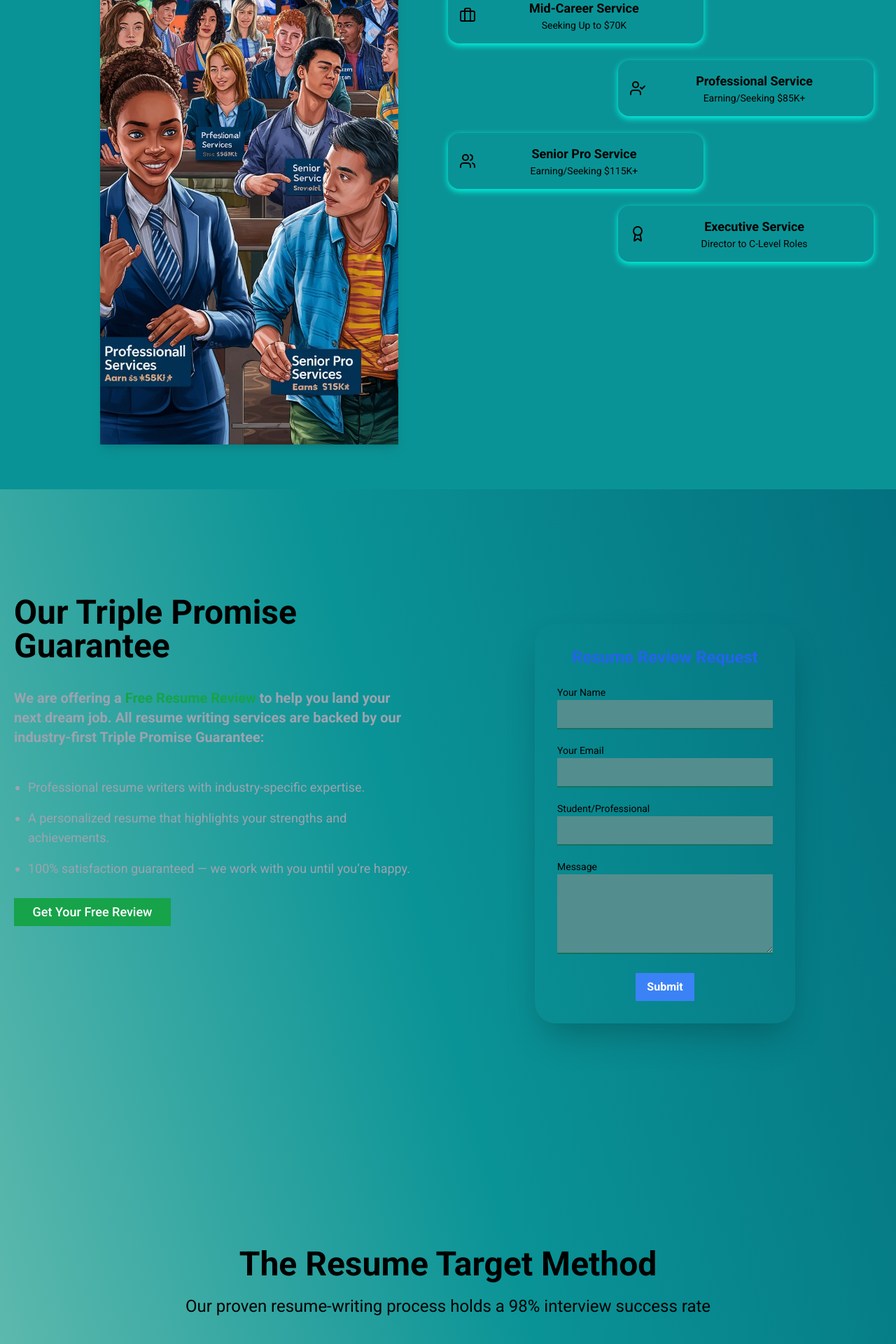
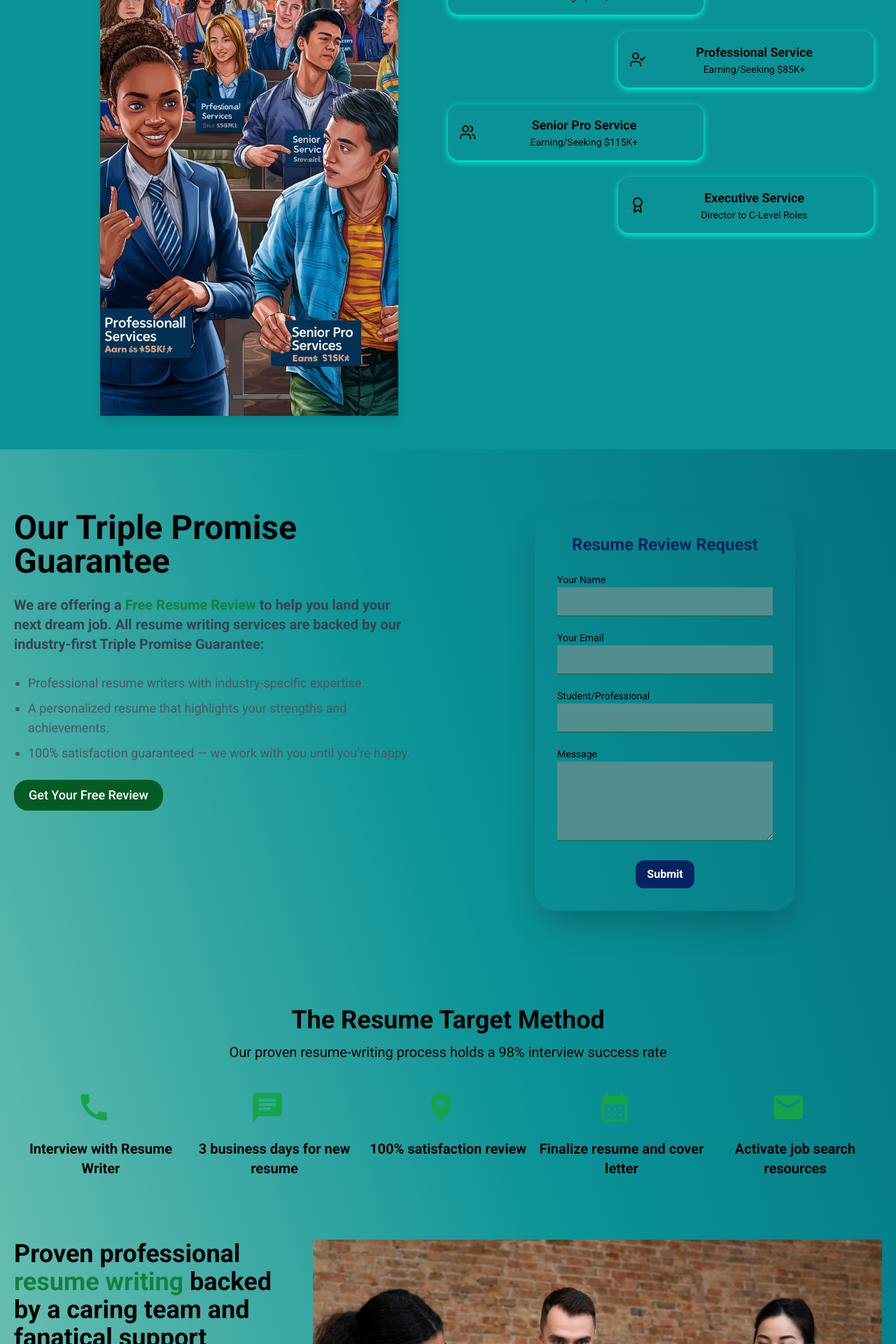
Before and after one commit to Dubeysumeet/mappleResume, a React (Vite) app: page / in a window 1280 px wide. Shown: the part 880-2800 px from the top of the page at 70% size. Built offline with nearby package versions, Linux system fonts and the light colour scheme.

Commit message:
Style update

```diff
--- a/src/App.css
+++ b/src/App.css
@@ -66,3 +66,21 @@
     border: none;
     border-bottom: 2px solid #137260 !important;
   }
+
+  .primary-btn{
+    width: fit-content;
+    padding: 22px 21px !important;
+    border-radius: 20px !important;
+    color: white !important;
+    background-color: rgb(4, 91,36) !important;
+  }
+
+  .secondary-color{
+    color: rgb(6, 34 ,97) !important;
+  }
+  .secondary-btn{
+    background-color: rgb(6, 34 ,97) !important;
+  }
+  .cursuive-family{
+    font-family: cursive !important;
+  }
--- a/src/App.jsx
+++ b/src/App.jsx
@@ -41,9 +41,6 @@
           </main>
           <Footer />
         </div>
-        {/* <Routes>
-        <Route path="/" element={<Redesign />} />
-        </Routes> */}
       </Router>
     </div>
   );
--- a/src/components/components-templates/homesection1.jsx
+++ b/src/components/components-templates/homesection1.jsx
@@ -6,10 +6,10 @@
 
 const HomeSection1 = () => {
   return (
-    <div className="px-5 py-32">
-    <h2 className="text-center text-5xl font-bold text-black">The Resume Target Method</h2>
-    <h4 className="text-center text-2xl pt-5 text-black">Our proven resume-writing process holds a 98% interview success rate</h4>
-    <div className="flex flex-wrap justify-between mt-20">
+    <div className="px-5 py-12">
+    <h2 className="text-center text-4xl font-bold text-black">The Resume Target Method</h2>
+    <h4 className="text-center text-xl pt-3 text-black">Our proven resume-writing process holds a 98% interview success rate</h4>
+    <div className="flex flex-wrap justify-between mt-10">
         <a href="" className="text-center w-1/5">
         <span><CallIcon className="text-green-600 mr-5 mb-5 hover:text-green-950" style={{ width: '50px', height: '50px' }}  /></span>
             <h3 className="text-xl font-semibold text-black">Interview with
--- a/src/components/components-templates/hometestimonial.jsx
+++ b/src/components/components-templates/hometestimonial.jsx
@@ -49,7 +49,7 @@
   };
 
   return (
-    <div className="px-5 py-32 flex justify-center items-center">
+    <div className="px-5 py-12 flex justify-center items-center">
       <div className="w-full max-w-4xl flex items-center justify-between relative gap-12">
         <button
           onClick={handlePrevClick}
@@ -63,9 +63,9 @@
           onMouseEnter={() => setIsHovered(true)}
           onMouseLeave={() => setIsHovered(false)}
         >
-          <div className=" p-5 rounded-lg shadow-lg bg-white w-full flex items-center flex-col">
+          <div className=" p-5 shadow-lg tag-card rounded-3xl w-full flex items-center flex-col">
 
-            <p className="text-black text-3xl font-bold text-center p-6 font-serif mb-4">{testimonials[current].text}</p>
+            <p className="text-black text-3xl text-center p-6 cursuive-family mb-4">{testimonials[current].text}</p>
             <div className="flex items-center pb-5">
               {testimonials[current].image ? (
                 <img
--- a/src/pages/emailForm.jsx
+++ b/src/pages/emailForm.jsx
@@ -62,11 +62,11 @@
   };
 
   return (
-    <div className="flex justify-center items-center h-full py-10">
+    <div className="flex justify-center items-center h-full">
       <div className=" emailform p-8 shadow-2xl w-3/5 transition-transform transform hover:scale-105 duration-300">
         {!submitted ? (
           <>
-            <h2 className="text-2xl font-extrabold text-center mb-6 text-blue-600 animate-fadeIn">Resume Review Request</h2>
+            <h2 className="text-2xl font-extrabold text-center mb-6 secondary-color animate-fadeIn">Resume Review Request</h2>
             <form onSubmit={handleSubmit} className="space-y-5">
               <div className="mb-4">
                 <label className="block label-sty">Your Name</label>
@@ -114,8 +114,8 @@
               </div>
               <button
                 type="submit"
-                className={`py-2 px-4 mx-auto rounded-lg text-white font-bold flex items-center justify-center ${
-                  loading ? 'bg-gray-400 cursor-not-allowed' : 'bg-blue-500 hover:bg-blue-600'
+                className={`py-2 px-4 mx-auto rounded-xl text-white font-bold flex items-center justify-center ${
+                  loading ? 'bg-gray-400 cursor-not-allowed' : 'secondary-btn hover:bg-blue-600'
                 } transition-transform transform hover:scale-105 focus:outline-none`}
                 disabled={loading}
               >
--- a/src/pages/home.jsx
+++ b/src/pages/home.jsx
@@ -22,10 +22,10 @@
         {/* Left Side - Text Section */}
         <div className="flex flex-col">
         <h1 className="text-5xl font-bold text-black typing-animation mb-3">
-        Get the resume that gets you hired
+        Get the resume that gets you hired .
                 </h1>
           <Button
-            className="mt-5 w-56 text-lg px-6 bg-green-600 hover:bg-green-700 text-black rounded-md"
+            className="mt-5 primary-btn text-lg"
             onClick={handleFreeResumeReview}
           >
             Check Our Prices
@@ -42,10 +42,10 @@
         </div>
       </div>
          {/* Zig-Zag Category Section */}
-       <div className="py-16 secondary-bg">
+       <div className="py-12 secondary-bg">
         <div className="container mx-auto text-center mb-8">
-          <h2 className="text-3xl font-bold mb-4">Choose Your Level</h2>
-          <p className="text-gray-600">
+          <h2 className="text-3xl font-bold mb-2">Choose Your Level</h2>
+          <p className="text-gray-800">
             Whether you're a student just starting out or a seasoned professional,
             we have services tailored for your career stage.
           </p>
@@ -54,21 +54,21 @@
       </div>
 
 <div className="my-10">
-<div className="px-5 py-28">
+<div className="px-5 py-12">
 <div className="flex flex-col md:flex-row justify-between">
   {/* Left side with the text content */}
   <div className="flex flex-col w-full md:w-1/2 md:pr-10">
     <h1 className="text-5xl text-black font-bold">Our Triple Promise Guarantee</h1>
-    <p className="py-9 text-xl font-bold text-gray-400">
-      We are offering a <span className="text-green-600">Free Resume Review</span> to help you land your next dream job. All resume writing services are backed by our industry-first Triple Promise Guarantee:
+    <p className="py-6 text-xl font-bold text-gray-700">
+      We are offering a <span className="text-green-700">Free Resume Review</span> to help you land your next dream job. All resume writing services are backed by our industry-first Triple Promise Guarantee:
     </p>
-    <ul className="list-disc pl-5 text-gray-400 text-lg">
-      <li className="py-2">Professional resume writers with industry-specific expertise.</li>
-      <li className="py-2">A personalized resume that highlights your strengths and achievements.</li>
-      <li className="py-2">100% satisfaction guaranteed — we work with you until you’re happy.</li>
+    <ul className="list-disc pl-5 text-gray-600 text-lg">
+      <li className="py-1">Professional resume writers with industry-specific expertise.</li>
+      <li className="py-1">A personalized resume that highlights your strengths and achievements.</li>
+      <li className="py-1">100% satisfaction guaranteed — we work with you until you’re happy.</li>
     </ul>
     <Button
-      className="mt-5 w-56 text-lg px-6 bg-green-600 hover:bg-green-700 text-white rounded-md"
+      className="mt-5 text-lg primary-btn"
       onClick={handleFreeResumeReview}
     >
        Get Your Free Review
@@ -89,21 +89,21 @@
 
 
         <div className="flex my-10">
-          <div className="flex  flex-col w-1/3 px-4 gap-8">
+          <div className="flex  flex-col w-1/3 px-5 gap-8">
           <h2 className="text-4xl font-bold ">Proven professional <span className="text-green-700">resume writing</span> backed by a
 caring team and
 fanatical support</h2>
           <p className="">Lorem ipsum dolor sit, amet consectetur adipisicing elit. Dolore, quae?</p>
           <a href="/about-us">
-          <Button>Learn More about us</Button></a>
+          <Button className="primary-btn">Learn More about us</Button></a>
           </div>
-          <div className="w-2/3">
+          <div className="w-2/3 px-5">
           <img src={teamImage} alt="" />
           </div>
         </div>
 
-<div className="bg-white my-10">
-  <h2 className="text-center text-3xl font-bold">Our Review</h2>
+<div className="bg-custom-gradient my-12 py-12">
+  <h2 className="text-center text-4xl font-bold">Our Review</h2>
   <HomeTestimonialCarousel/>
 </div>
 
```
